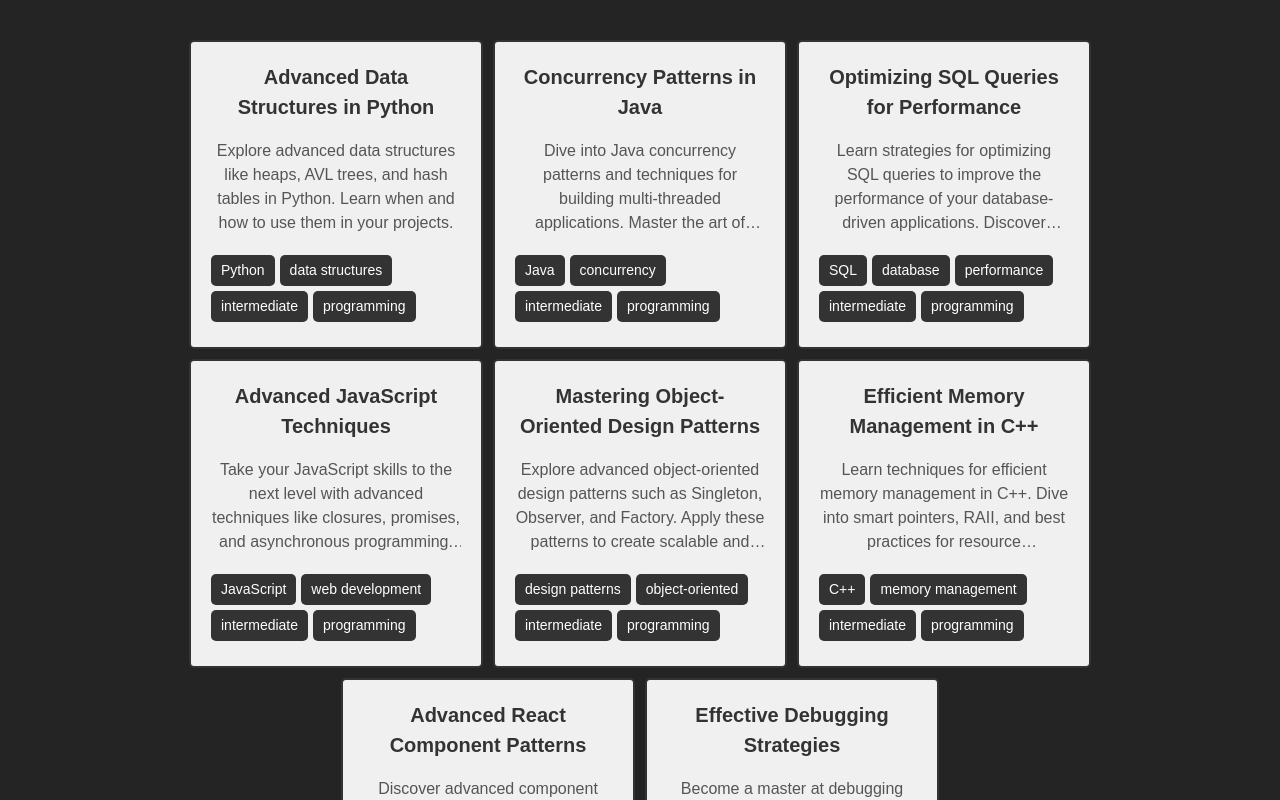
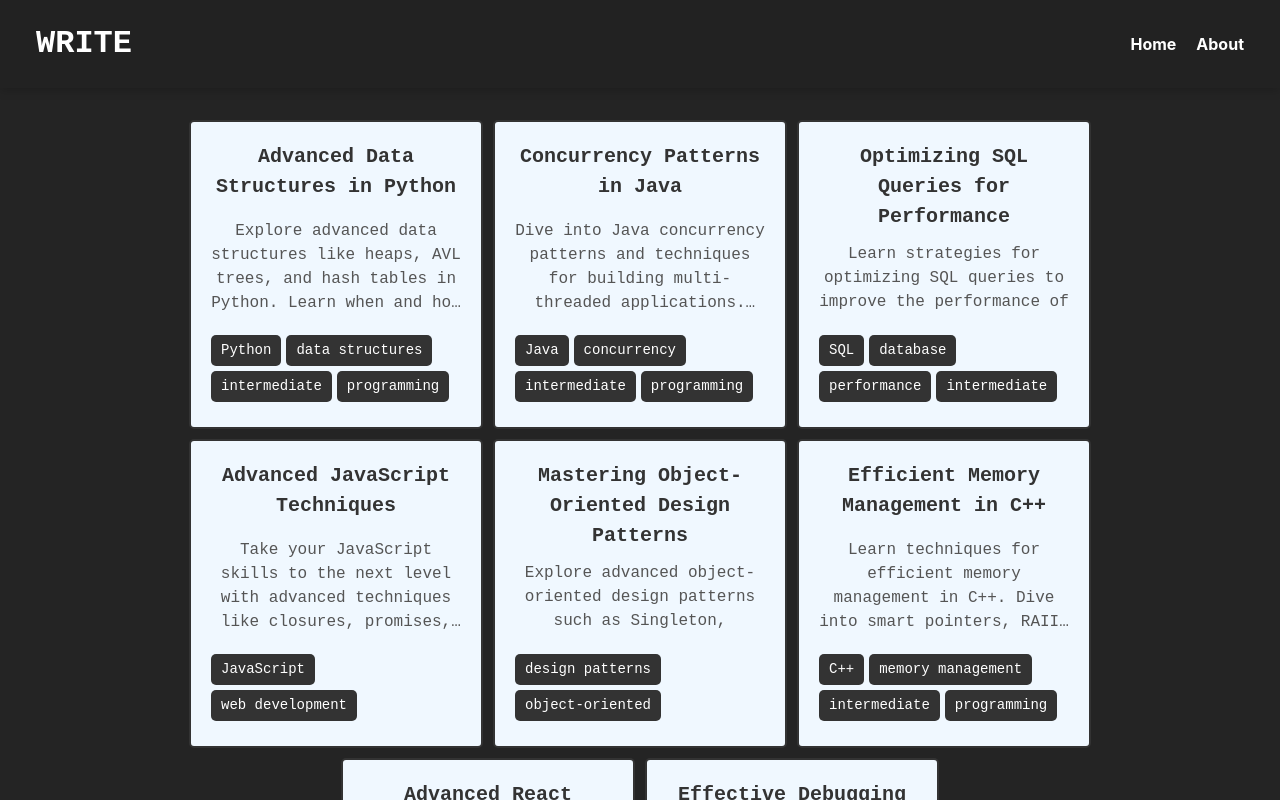
Before and after one commit to pi100000/write, a React (Vite) app in the folder frontend/: page / in a window 1280 px wide. Shown: the top 800 px of the page. Built offline with nearby package versions, Linux system fonts and the light colour scheme.

Commit message:
feat(app-header): implemented a basic header

```diff
--- a/frontend/src/App.css
+++ b/frontend/src/App.css
@@ -10,6 +10,7 @@
   flex-wrap: wrap;
   gap: 10px;
   justify-content: center;
+  margin-top: 80px;
 }
 
 .content {
@@ -21,11 +22,11 @@
   display: flex;
   flex-direction: column;
   padding: 20px;
-  background-color: #f0f0f0;
+  background-color: aliceblue;
   color: #333;
   border: 2px solid #333;
   border-radius: 5px;
-  font-family: Arial, sans-serif;
+  font-family: monospace;
 }
 
 .content-card h2 {
@@ -50,7 +51,7 @@
 .tags {
   display: flex;
   flex-wrap: wrap;
-  max-height: 75px;
+  max-height: 72px;
   overflow-y: auto;
 }
 
@@ -63,3 +64,46 @@
   margin-bottom: 5px;
   font-size: 14px;
 }
+
+.app-header {
+  background-color: #222;
+  color: #fff;
+  padding: 1rem;
+  box-shadow: 0px 2px 10px rgba(0, 0, 0, 0.2);
+  position: fixed;
+  top: 0;
+  left: 0;
+  right: 0;
+  z-index: 100;
+}
+
+.header-content {
+  display: flex;
+  justify-content: space-between;
+  align-items: center;
+  max-width: 1280px;
+  margin: 0 auto;
+  padding: 0 20px;
+}
+
+.app-header h1 {
+  font-size: 32px;
+  margin: 0;
+  font-family: monospace;
+}
+
+.app-header nav ul {
+  list-style: none;
+  display: flex;
+  gap: 20px;
+}
+
+.app-header nav ul li {
+  cursor: pointer;
+  font-weight: bold;
+  transition: color 0.3s;
+}
+
+.app-header nav ul li:hover {
+  color: aliceblue;
+}
--- a/frontend/src/App.tsx
+++ b/frontend/src/App.tsx
@@ -2,6 +2,7 @@ import React from "react";
 import "./App.css";
 import ContentCard from "./components/ContentCard";
 import data from "./data.json";
+import AppHeader from "./components/AppHeader";
 
 type AppProps = React.FC;
 
@@ -10,7 +11,12 @@ const App: AppProps = () => {
     <ContentCard key={item.id} item={item} />
   ));
 
-  return <div className="content-cards-container">{contentCards}</div>;
+  return (
+    <>
+      <AppHeader />
+      <div className="content-cards-container">{contentCards}</div>
+    </>
+  );
 };
 
 export default App;
--- /dev/null
+++ b/frontend/src/components/AppHeader.tsx
@@ -0,0 +1,22 @@
+import React from "react";
+import "../App.css";
+
+type AppHeaderProps = {};
+
+const AppHeader: React.FC<AppHeaderProps> = (props) => {
+  return (
+    <header className="app-header">
+      <div className="header-content">
+        <h1>WRITE</h1>
+        <nav>
+          <ul>
+            <li>Home</li>
+            <li>About</li>
+          </ul>
+        </nav>
+      </div>
+    </header>
+  );
+};
+
+export default AppHeader;
```
